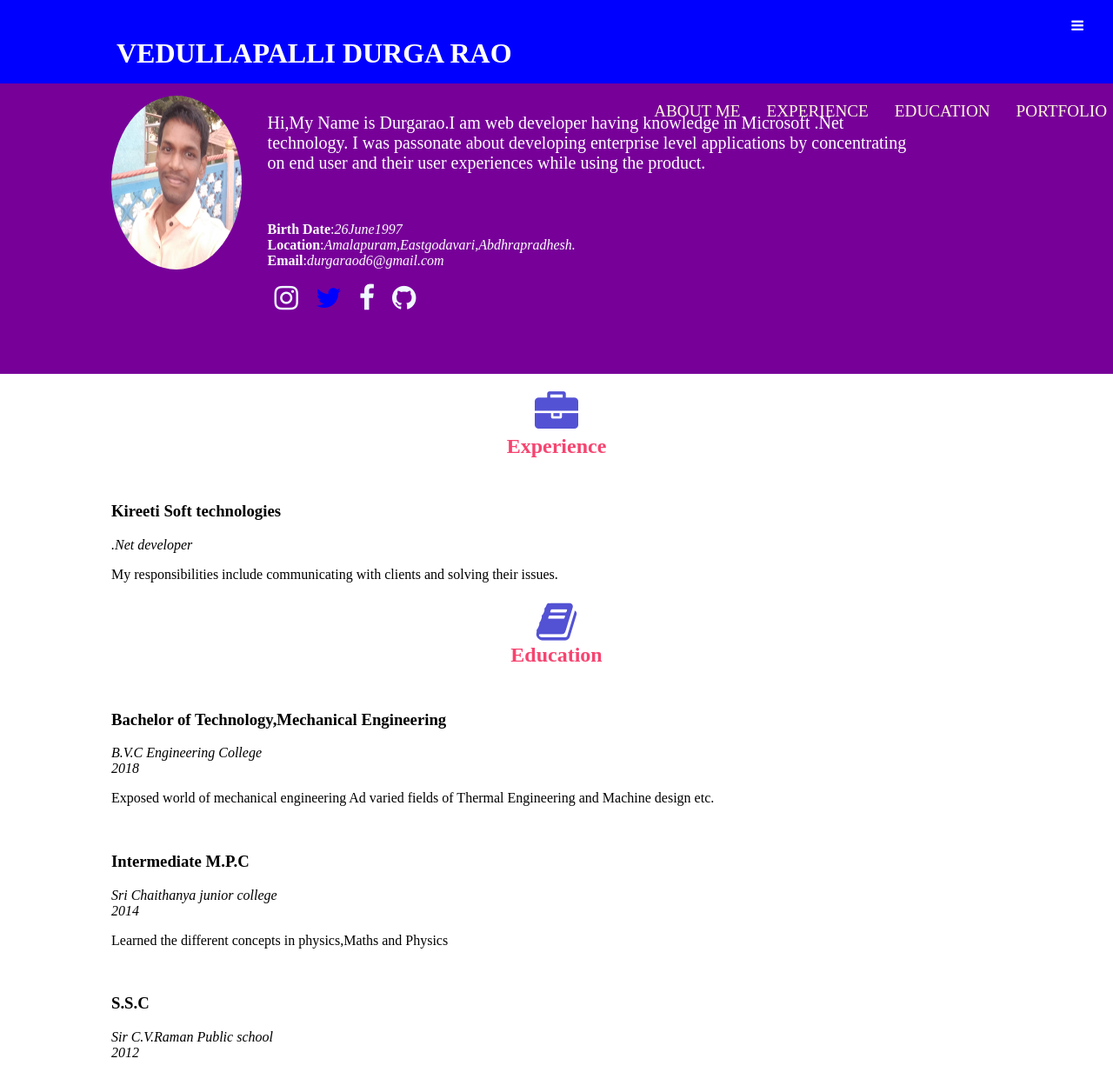
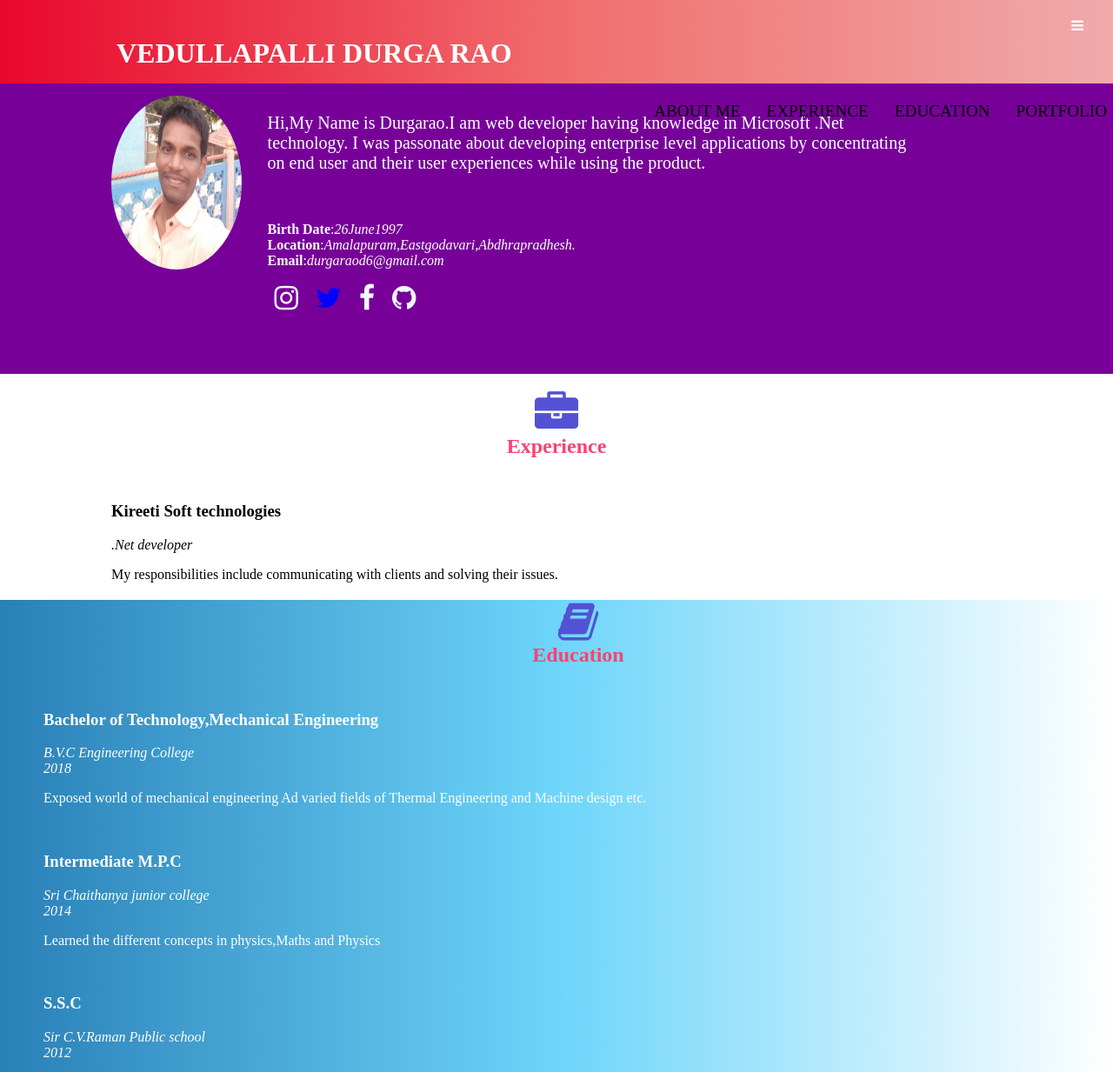
Before and after one commit to durgarao3d6/portfolio, a plain HTML site: page index.html in a window 1280 px wide. Shown: the top 1233 px of the page at 87% size. Drawn offline with Linux system fonts and the light colour scheme.

Commit message:
background changes

```diff
--- a/CSS/style.css
+++ b/CSS/style.css
@@ -6,6 +6,7 @@ body{
 header{
     padding:5px;
     background-color: blue;
+    background: linear-gradient(to right, #e9072d, #f16e6e, #f0aeae);
     color:#fff;
     height:8vh;
     padding:2vh;
@@ -50,7 +51,7 @@ nav ul li{
 }
 
 nav ul li a{
-    color:cornsilk;
+    color:#000;
     text-decoration: none;
     font-size:1.2rem;
     padding:7px 13px;
@@ -92,7 +93,7 @@ nav ul li a:hover{
     }
 
     #about-page{
-        height:100vh !important;
+        height:120vh !important;
         margin-top:20px;
     }
 }
@@ -329,3 +330,10 @@ footer{
         vertical-align: middle;
     }
 }
+
+
+#education{
+    background: linear-gradient(to right, #2980b7, #6dd5fa, #ffffff); /* W3C, IE 10+/ Edge, Firefox 16+, Chrome 26+, Opera 12+, Safari 7+ */
+    padding-left:50px;
+    color:#fff;
+}
--- a/index.html
+++ b/index.html
@@ -56,8 +56,8 @@
             <p>My responsibilities include communicating with clients and solving their issues.</p>
         </div>
     </section>
-    <Section class="container" id="education">
-        <div class="education">
+    <Section  id="education">
+        <div class="education" class="container">
             <h1><i class="fa fa-book"></i><br />Education</h1>
             <h3>Bachelor of Technology,Mechanical Engineering</h3>
             <i>B.V.C Engineering College</i><br/>
@@ -72,7 +72,7 @@
             <br/>
             <h3>S.S.C</h3>
             <i>Sir C.V.Raman Public school<i><br/>
-            <i>2012</i><br/>
+            <i>2012</i><br/><br/>
             <p></p>
         </div>
     </Section>
```
